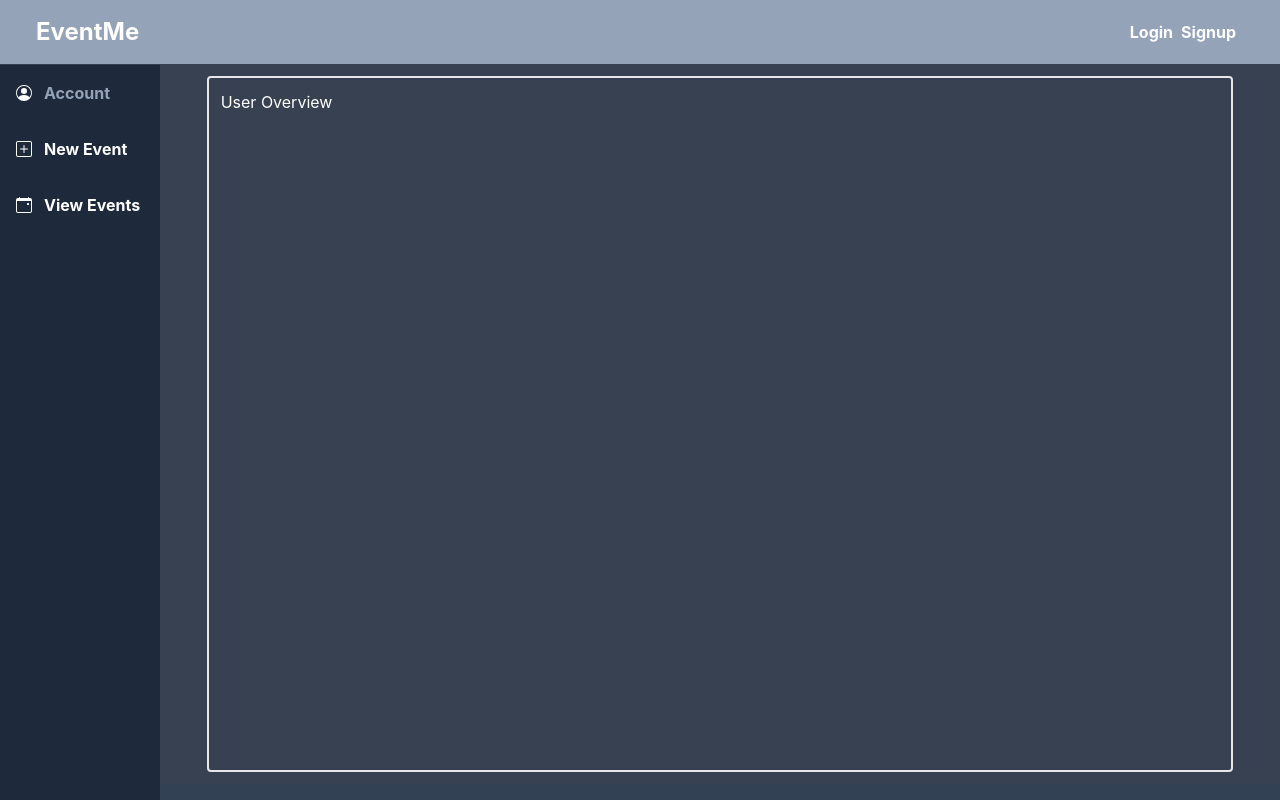
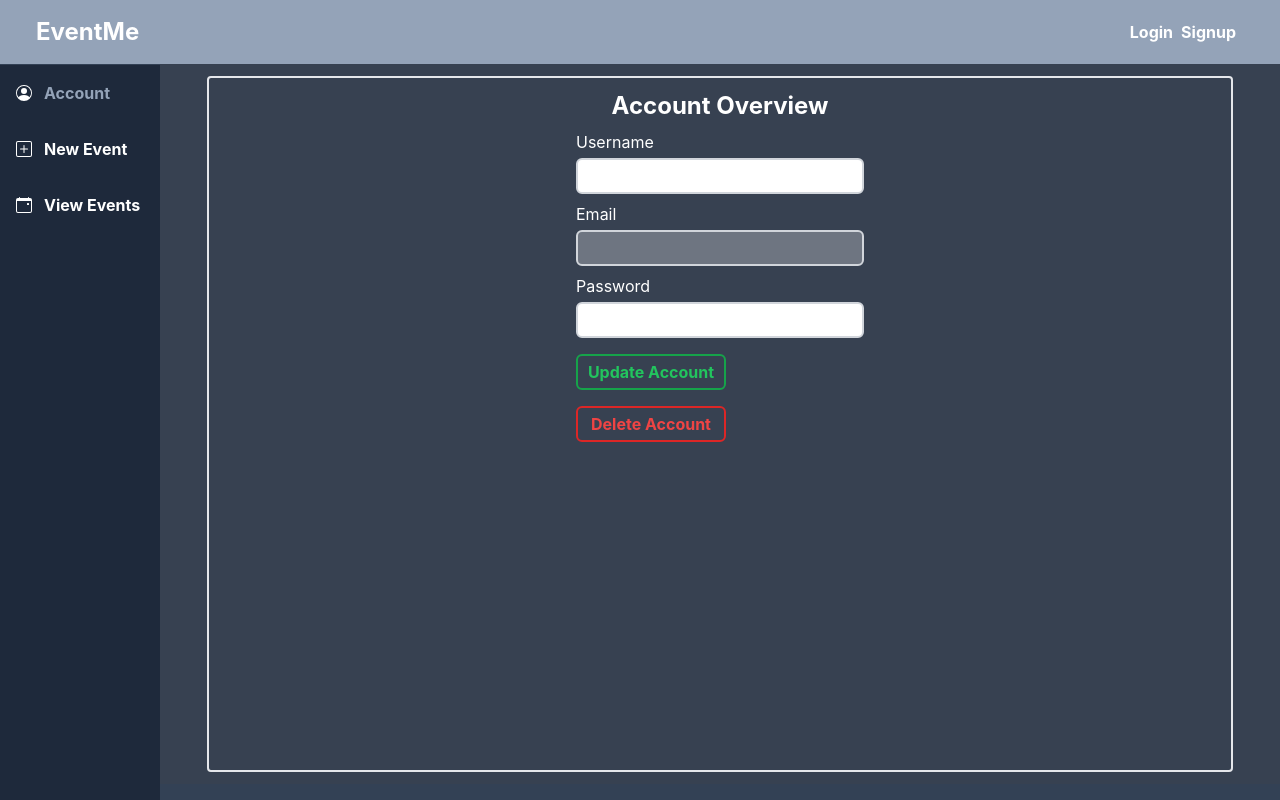
Before and after one commit to DavidHotaran/event-datetime-picker, a React (Create React App) app in the folder frontend/: page /account/overview in a window 1280 px wide. Built offline with nearby package versions, Linux system fonts and the light colour scheme.

Commit message:
working user overview page

```diff
--- a/frontend/src/pages/userOverview.js
+++ b/frontend/src/pages/userOverview.js
@@ -1,5 +1,116 @@
+import { useState, useEffect } from 'react';
+import { useNavigate } from 'react-router-dom';
+
 export default function UserOverview() {
+    const naviagte = useNavigate();
+    const [userData, setUserData] = useState({
+        userName: JSON.parse(localStorage.getItem("userName")),
+        password: "",
+        email: ""
+    });
+
+    const handleDeleteAccount = async () => {
+        try {
+            const data = await fetch("http://localhost:5000/api/user/", {
+                method: 'DELETE',
+                headers: {
+                    'Content-Type': 'application/json'
+                },
+                body: JSON.stringify(userData)
+            });
+            const tokenOrError = await data.json();
+
+            if (tokenOrError.error !== '') {
+                console.log("ERROR", tokenOrError.error);
+                return;
+            };
+
+            localStorage.removeItem('token');
+            localStorage.removeItem('userName');
+            naviagte('/', { replace: true });
+
+        } catch (e) {
+            console.log(e);
+        };
+    };
+
+    const handleUpdateAccount = async () => {
+        try {
+            const data = await fetch("http://localhost:5000/api/user/", {
+                method: 'POST',
+                headers: {
+                    'Content-Type': 'application/json'
+                },
+                body: JSON.stringify(userData)
+            });
+            const tokenOrError = await data.json();
+
+            if (tokenOrError.error !== '') {
+                console.log("ERROR", tokenOrError.error);
+                return;
+            };
+
+        } catch (e) {
+            console.log(e);
+        };
+    };
+
+    useEffect(() => {
+        let ready = true;
+        const fetchData = async () => {
+            const rawData = await fetch("http://localhost:5000/api/user/", {
+                headers: {
+                    'Authorization': `Bearer ${JSON.parse(localStorage.getItem("token"))}`
+                },
+            });
+            const data = await rawData.json();
+
+            if (ready) {
+                setUserData(data);
+            };
+        };
+
+        // fetchData();
+        return () => ready = false;
+    }, []);
+
     return (
-        <div>User Overview</div>
+        <div className="flex flex-col w-72 mx-auto">
+            <h1 className="text-center font-bold text-2xl">Account Overview</h1>
+            <label className='mt-2 mb-[-8px]'>Username</label>
+            <input className="mt-3 text-black rounded-md border-2 px-3 py-1 border-solid border-gray-300 focus:border-blue-700 focus:outline-none"
+                type='text'
+                value={userData.userName}
+                onChange={(e) => setUserData({ ...userData, userName: e.target.value })}
+            />
+            <label className='mt-2 mb-[-8px]'>Email</label>
+            <input className="mt-3 text-white rounded-md border-2 px-3 py-1 border-solid border-gray-300 focus:border-blue-700 focus:outline-none"
+                type='text'
+                disabled
+                value={userData.email}
+            />
+            <label className='mt-2 mb-[-8px]'>Password</label>
+            <input className="mt-3 text-black rounded-md border-2 px-3 py-1 border-solid border-gray-300 focus:border-blue-700 focus:outline-none"
+                type='password'
+                value={userData.password}
+                onChange={(e) => setUserData({ ...userData, password: e.target.value })}
+            />
+            <button
+                className="text-green-500 border-green-600 border-2
+                font-bold w-fit min-w-[150px] cursor-pointer rounded-md p-1 mt-4
+               hover:text-white hover:bg-green-500"
+                onClick={handleUpdateAccount}
+            >
+                Update Account
+            </button>
+            <button
+                className="text-red-500 border-red-600 border-2
+                font-bold w-fit min-w-[150px] cursor-pointer rounded-md p-1 mt-4
+               hover:text-white hover:bg-red-500"
+                onClick={handleDeleteAccount}
+            >
+                Delete Account
+            </button>
+        </div>
     );
 };
```
